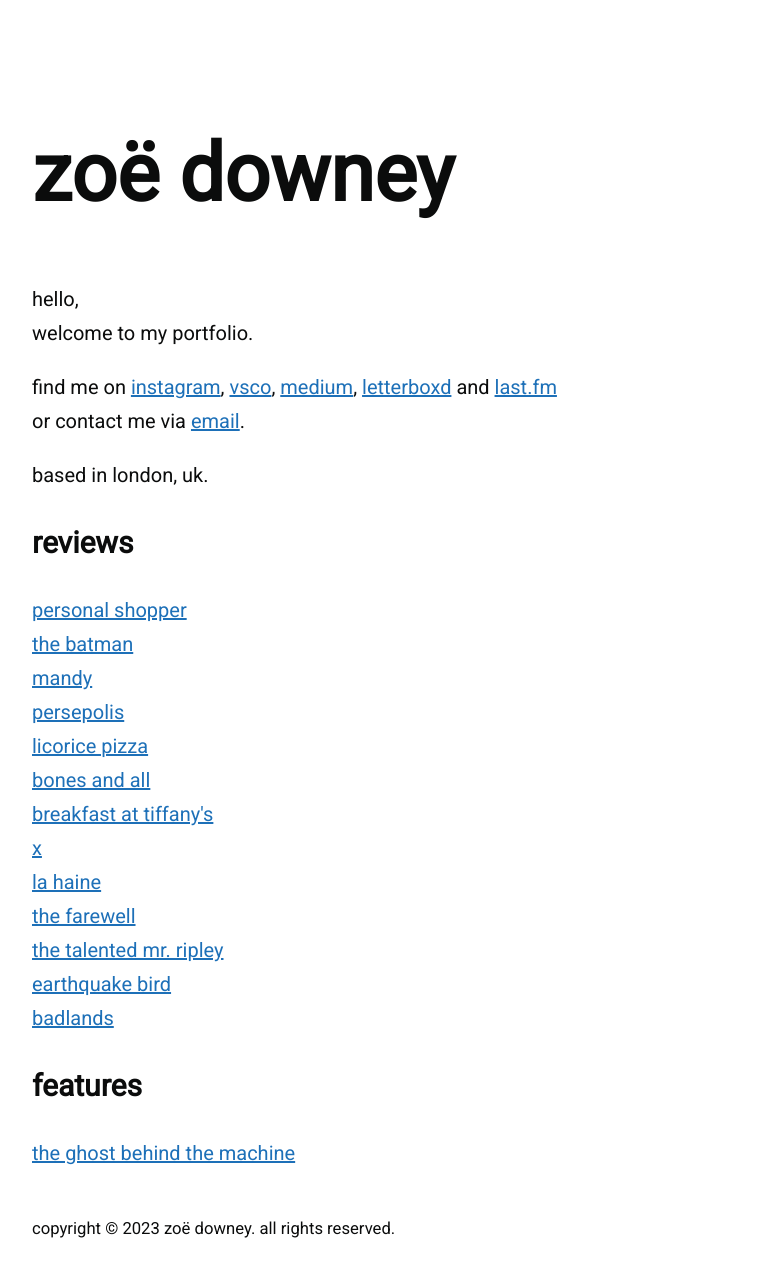
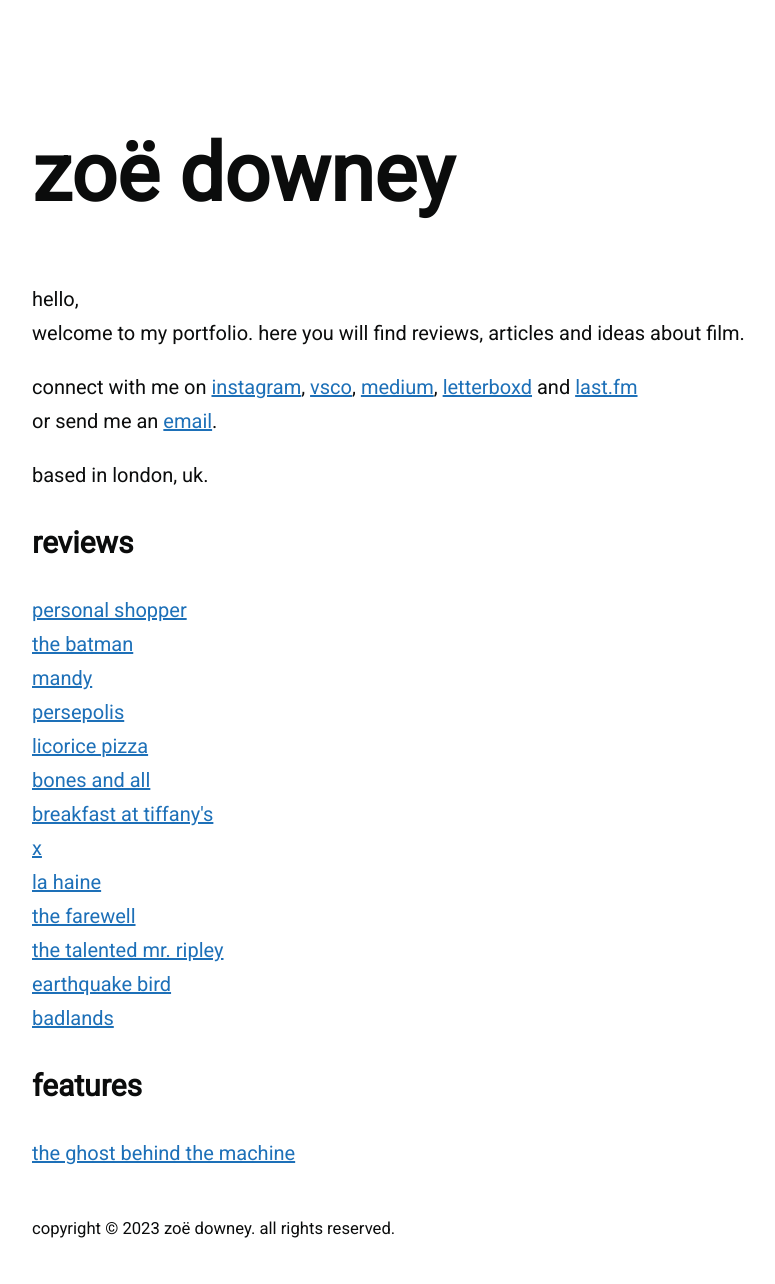
Before and after one commit to zoeurl/zoedowney.github.io, a Jekyll site: the page built from index.html, in a window 1280 px wide. Shown: the whole page, without its empty margins (208-983 px from the left). Built offline with Jekyll 4.4.1, drawn with Linux system fonts in a browser that asks for light colours.

Commit message:
Update index.html

```diff
--- a/index.html
+++ b/index.html
@@ -5,10 +5,10 @@
 
 <p>
 hello,
-<br>welcome to my portfolio.
+<br>welcome to my portfolio. here you will find reviews, articles and ideas about film.
 </p>
-find me on <a href="https://www.instagram.com/zoeurl/">instagram</a>, <a href="https://vsco.co/zoeurl/gallery">vsco</a>, <a href="https://medium.com/@zoedowney/">medium</a>, <a href="https://letterboxd.com/zoedowney/">letterboxd</a> and <a href="https://www.last.fm/user/zoedowney/">last.fm</a>
-<br>or contact me via <a href="mailto:{{site.email}}">email</a>.
+connect with me on <a href="https://www.instagram.com/zoeurl/">instagram</a>, <a href="https://vsco.co/zoeurl/gallery">vsco</a>, <a href="https://medium.com/@zoedowney/">medium</a>, <a href="https://letterboxd.com/zoedowney/">letterboxd</a> and <a href="https://www.last.fm/user/zoedowney/">last.fm</a>
+<br>or send me an <a href="mailto:{{site.email}}">email</a>.
 </p>
 based in london, uk.
 
```
